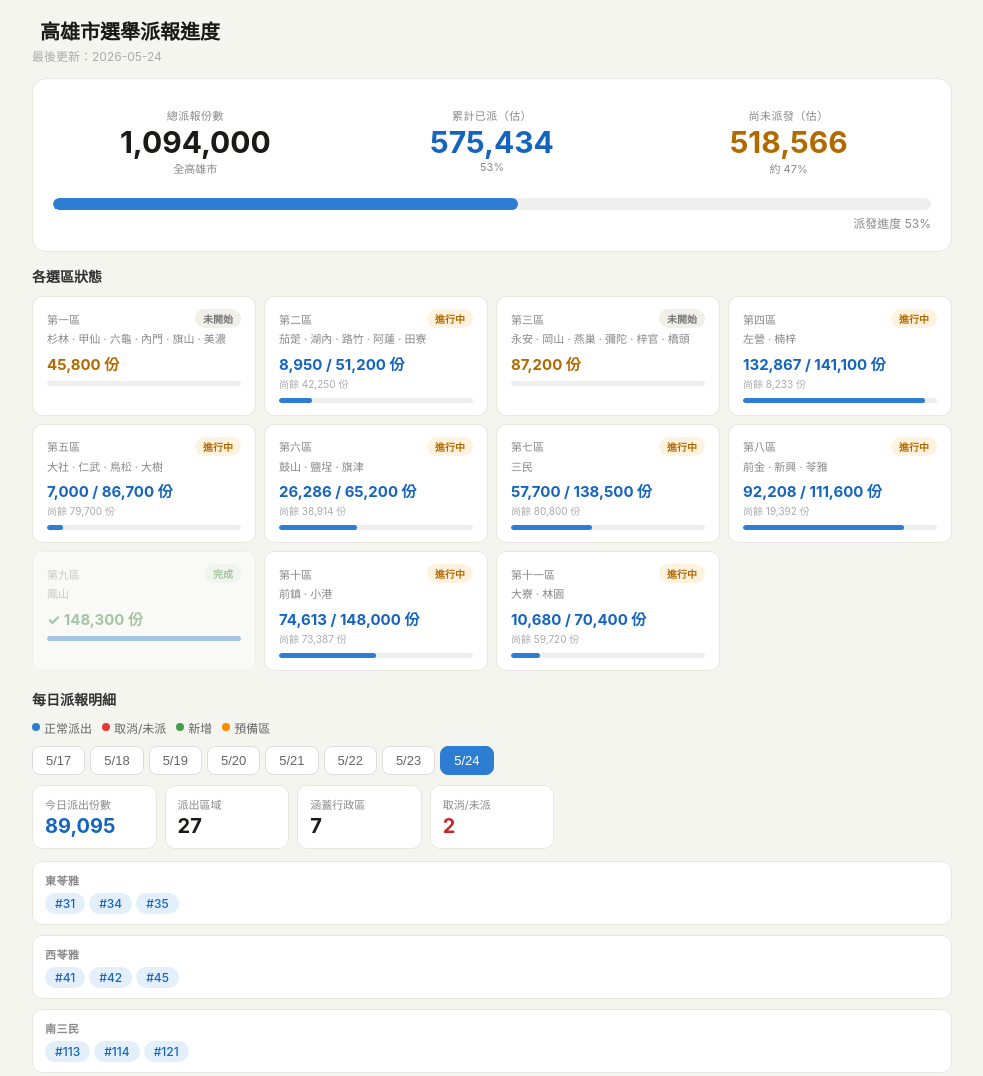
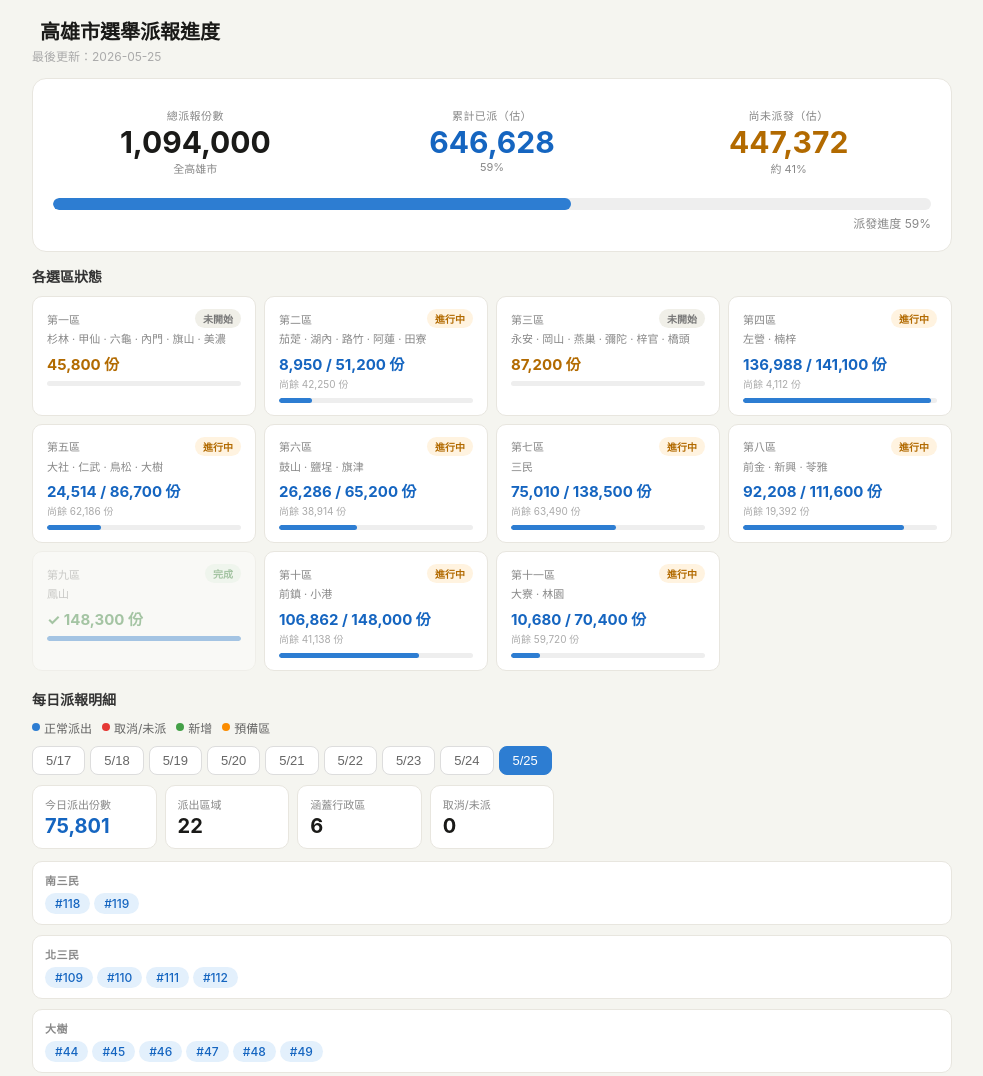
Before and after one commit to adam394141/delivery, a plain HTML site: page index.html in a window 1280 px wide. Shown: the top 1076 px of the page, without its empty margins (148-1131 px from the left). Drawn offline with Linux system fonts and the light colour scheme.

Commit message:
Update index.html

```diff
--- a/index.html
+++ b/index.html
@@ -93,7 +93,7 @@ h1{font-size:20px;font-weight:600;margin-bottom:2px;display:flex;align-items:cen
 // ============================================================
 // ★ 每日更新：修改 LAST_UPDATED，並在 RAW 新增當日資料
 // ============================================================
-const LAST_UPDATED = '2026-05-24';
+const LAST_UPDATED = '2026-05-25';
 
 const RAW = {
 "5/17":{
@@ -160,6 +160,14 @@ const RAW = {
   "小港":["#76","#77","#80-A","#83","#84"],
   "楠梓":[{t:"cancelled",v:"#163"},"#166-A",{t:"cancelled",v:"#167"},"#168","#169","#170","#173","#174","#175-A"],
   "大社":["#58","#59","#60","#61"]
+},
+"5/25":{
+  "南三民":["#118","#119"],
+  "北三民":["#109","#110","#111","#112"],
+  "大樹":["#44","#45","#46","#47","#48","#49"],
+  "小港":["#75","#79","#80","#81","#82","#82-A","#82-B","#84"],
+  "鳥松":["#48"],
+  "楠梓":[{t:"new",v:"#175"}]
 }
 };
 // ============================================================
```
